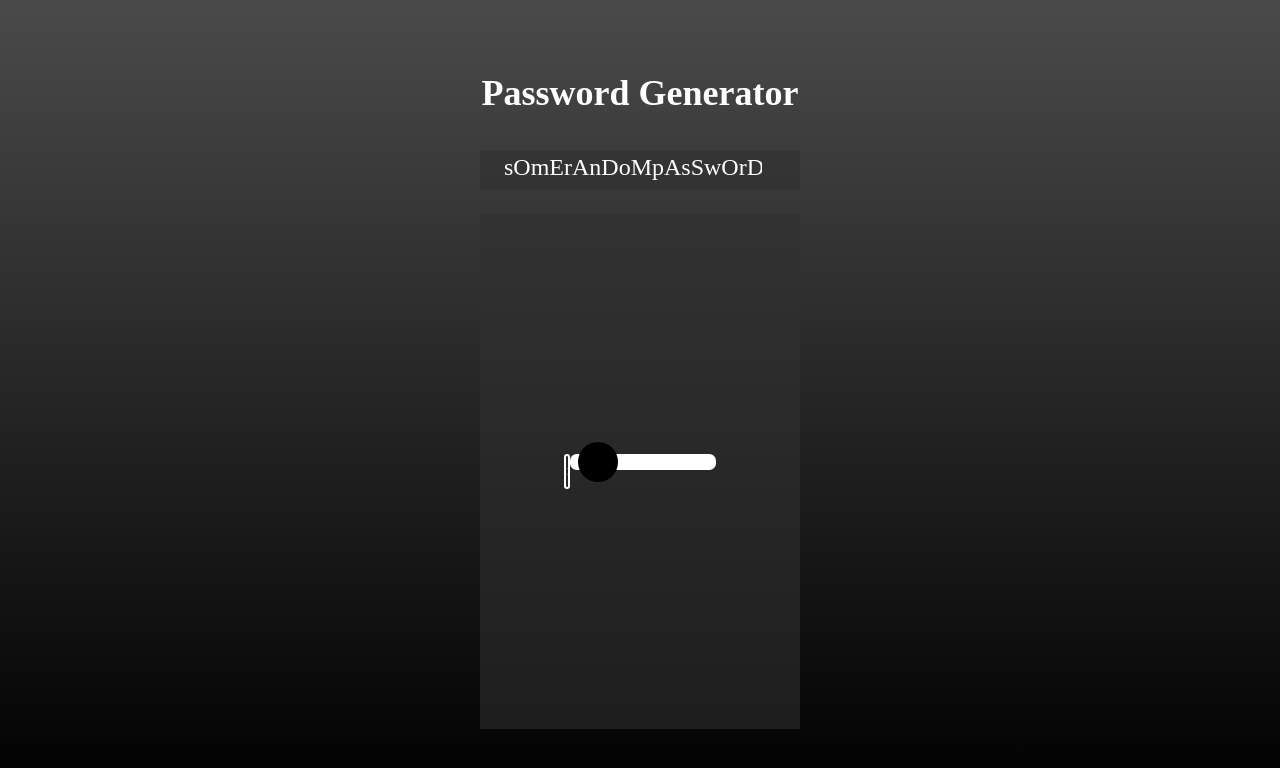
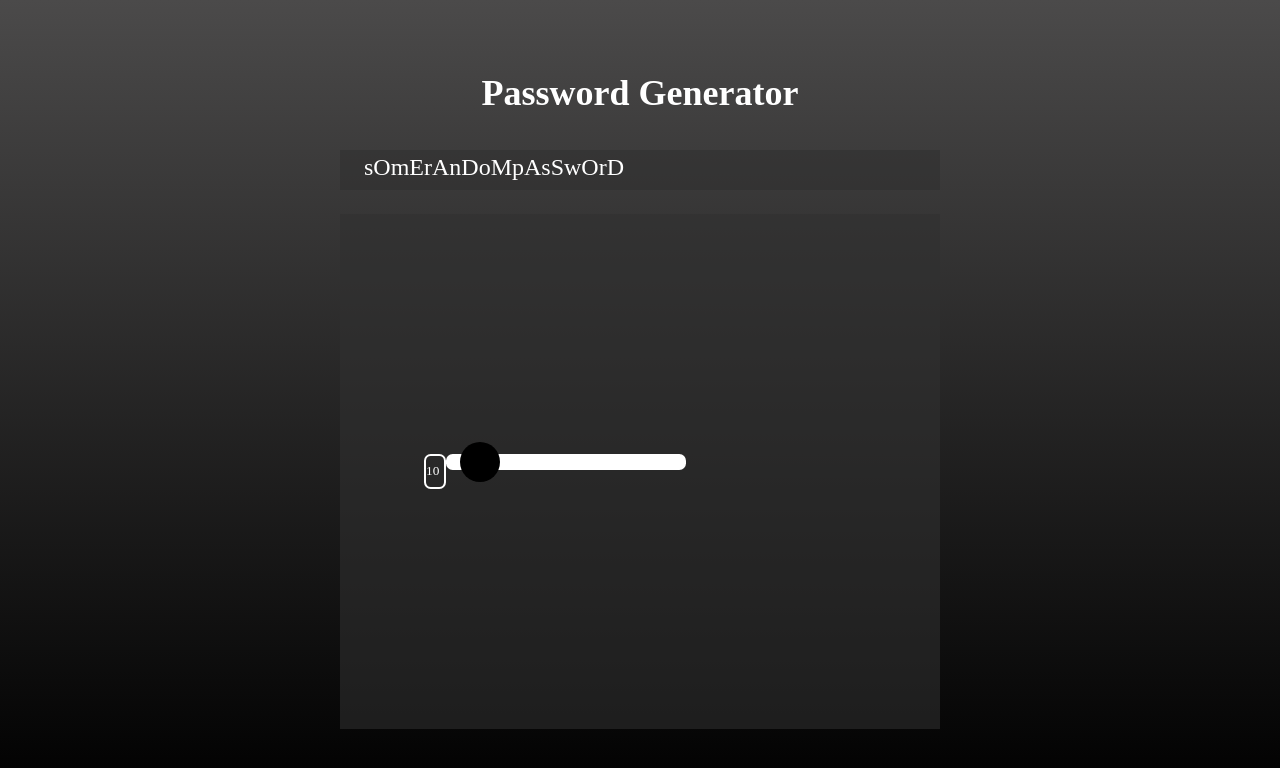
Before and after one commit to Sycinz/passwdGenerator, a React (Vite) app: page / in a window 1280 px wide. Shown: the top 768 px of the page. Built offline with nearby package versions, Linux system fonts and the light colour scheme.

Commit message:
Width changed to pixels

```diff
--- a/src/App.scss
+++ b/src/App.scss
@@ -39,13 +39,13 @@ body, html {
     margin: 0 0 1em 0;
     padding: .2em 1em;
 
-    width: 25%;
+    width: 600px;
     height: 5%;
 
     font-size: 1em;
 
     .result {
-        width: 95%;
+        width: 98%;
 
         // border: 1px solid red; for testing purposes
 
@@ -65,7 +65,7 @@ body, html {
 
     background: #31303091;
 
-    width: 25%;
+    width: 600px;
 
     &__inputRange {}
 
```
